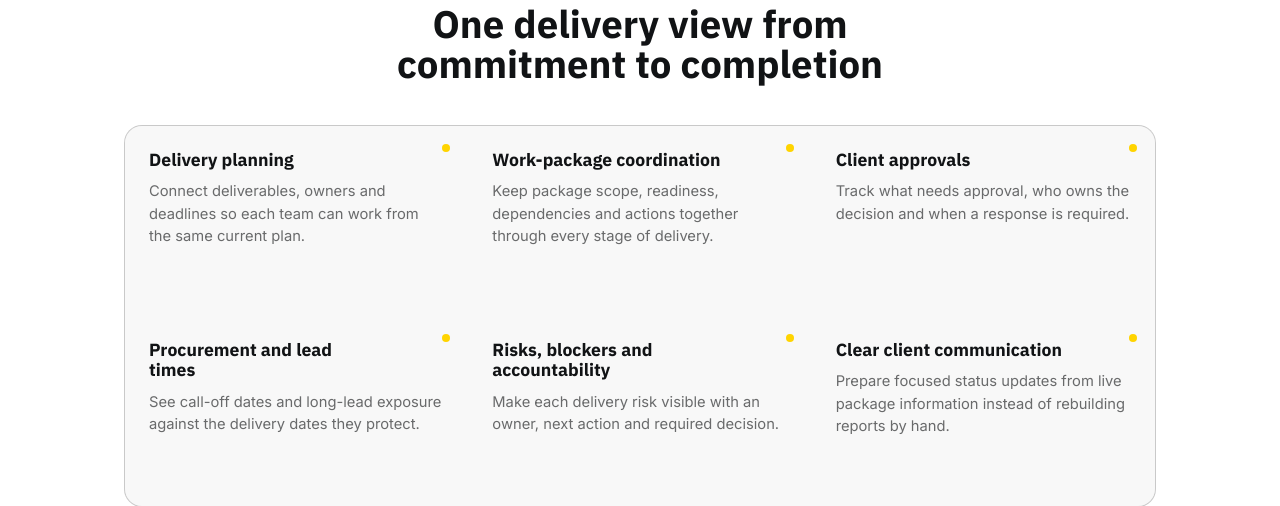
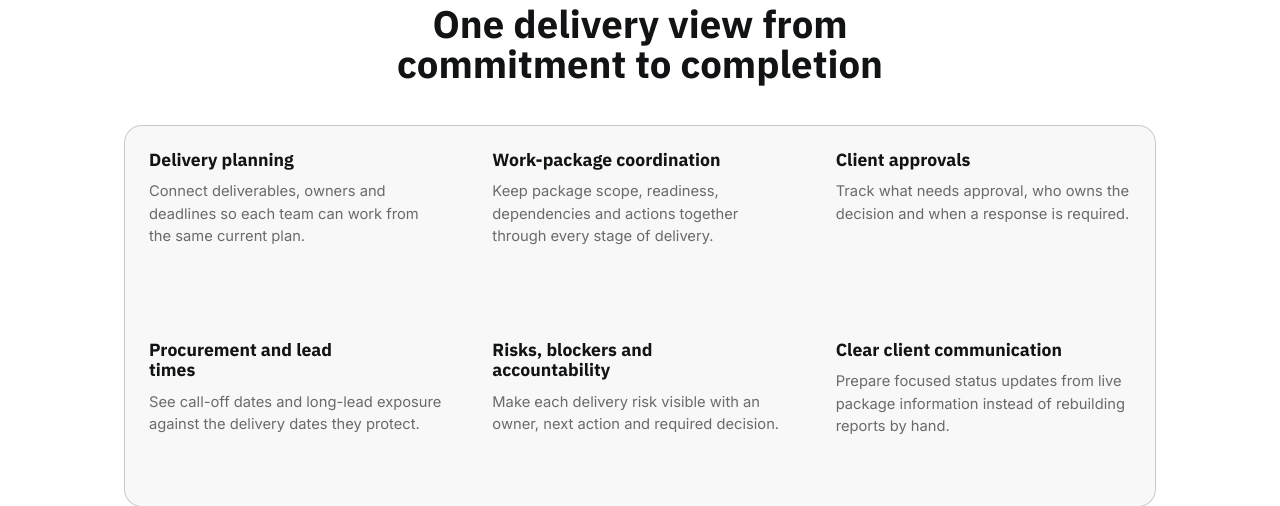
Before and after one commit to olangriffin/Call-Off, a Python web app: template app/frontend/templates/marketing/landing.html in a window 1280 px wide. Shown: the part 1252-1758 px from the top of the page. Run offline with Jinja, Linux system fonts and the light colour scheme; the template is opened without the code that fills it, so the values that code supplies are empty.

Commit message:
Remove unnecessary styling for feature card indicator in landing page

```diff
--- a/app/frontend/static/css/pages/landing.css
+++ b/app/frontend/static/css/pages/landing.css
@@ -289,17 +289,7 @@
   background: rgba(255, 255, 255, 0.035);
 }
 
-#features .feature-card::after {
-  content: "";
-  position: absolute;
-  top: 18px;
-  right: 18px;
-  width: 8px;
-  height: 8px;
-  border-radius: 999px;
-  background: var(--accent);
-  box-shadow: none;
-}
+
 
 #features .feature-card h3 {
   max-width: 230px;
```
